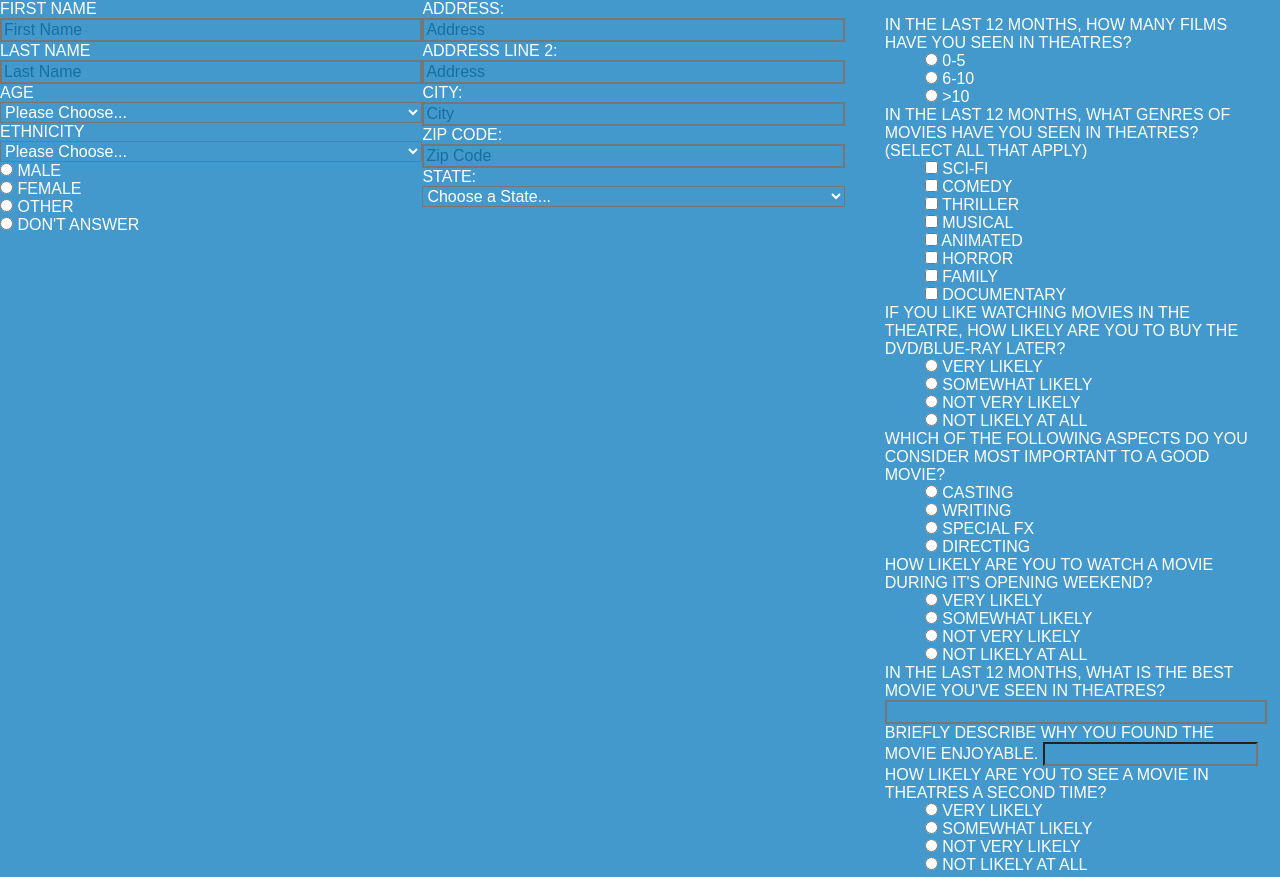
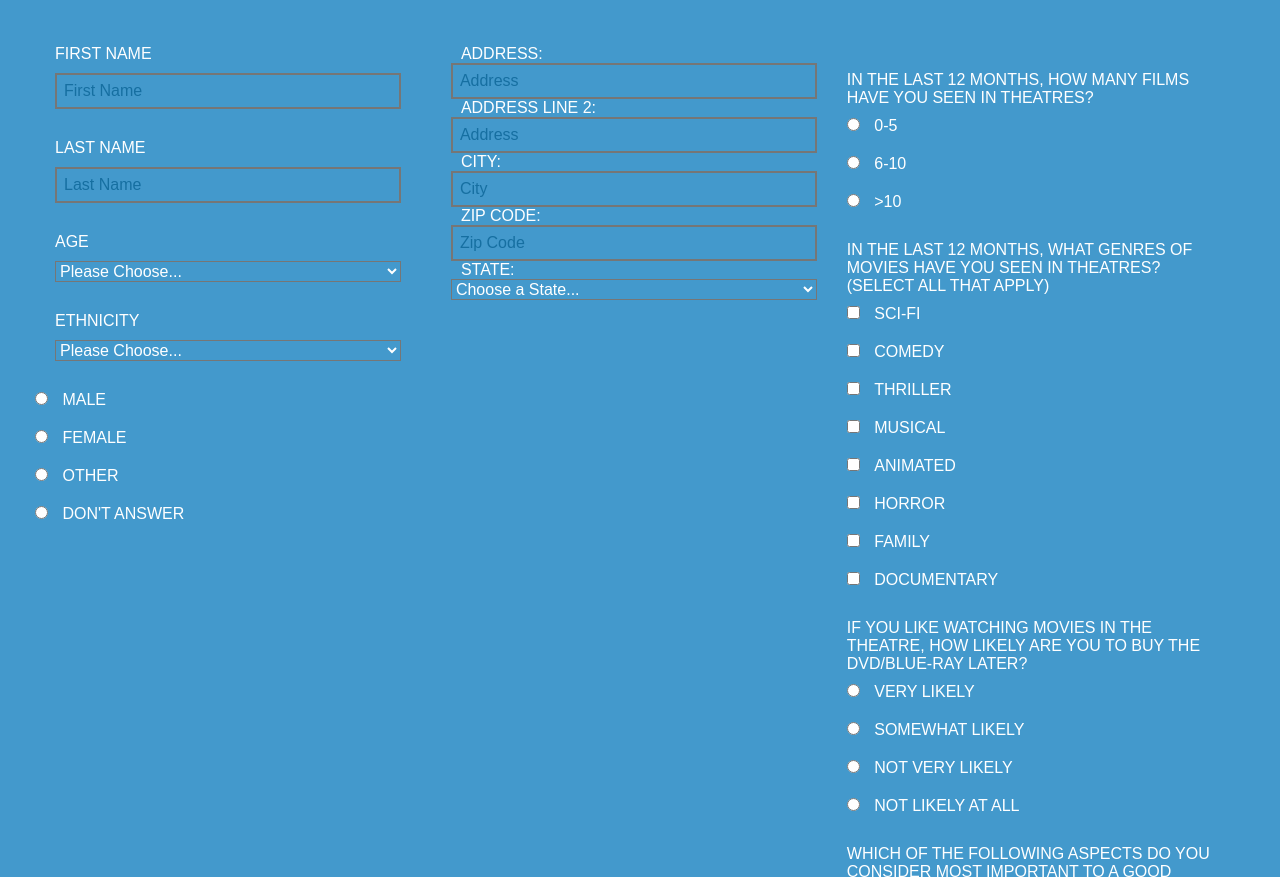
Before and after one commit to DrewSancho/survey-responsive, a plain HTML site: page index.html in a window 1280 px wide. Shown: the top 877 px of the page. Drawn offline with Linux system fonts and the light colour scheme.

Commit message:
now with padding

```diff
--- a/src/css/index.css
+++ b/src/css/index.css
@@ -1,8 +1,13 @@
 *, *:before, *:after {
 	box-sizing: border-box;
 }
+div {
+	padding: 10px;
+}
+
 body {
 	background-color: #4399cc;
+	padding: 15px;
 }
 .maincontent {
 	color: #fff;
@@ -13,6 +18,7 @@ body {
 input[type="text"] {
 	width: 100%;
 	border-style: solid;
+	padding: 7px;
 }
 
 input {
@@ -28,14 +34,28 @@ textarea {
 	display: block;
 	border-style: solid;
 	border-top-style: none;
+	width: 100%;
 }
 
 ol {
 	list-style-type: none;
+	padding: 10px;
+	padding-left: 0px;
 }
 
 li {
 	list-style-type: none;
+	padding: 10px;
+	padding-left: 0px;
+}
+
+ul {
+	list-style-type: none;
+	padding-left: 0px;
+}
+
+label {
+	padding:10px;
 }
 
 ::-webkit-input-placeholder { /* Chrome/Opera/Safari */
```
Also changed, not shown: index.html (+1 -0 lines).
